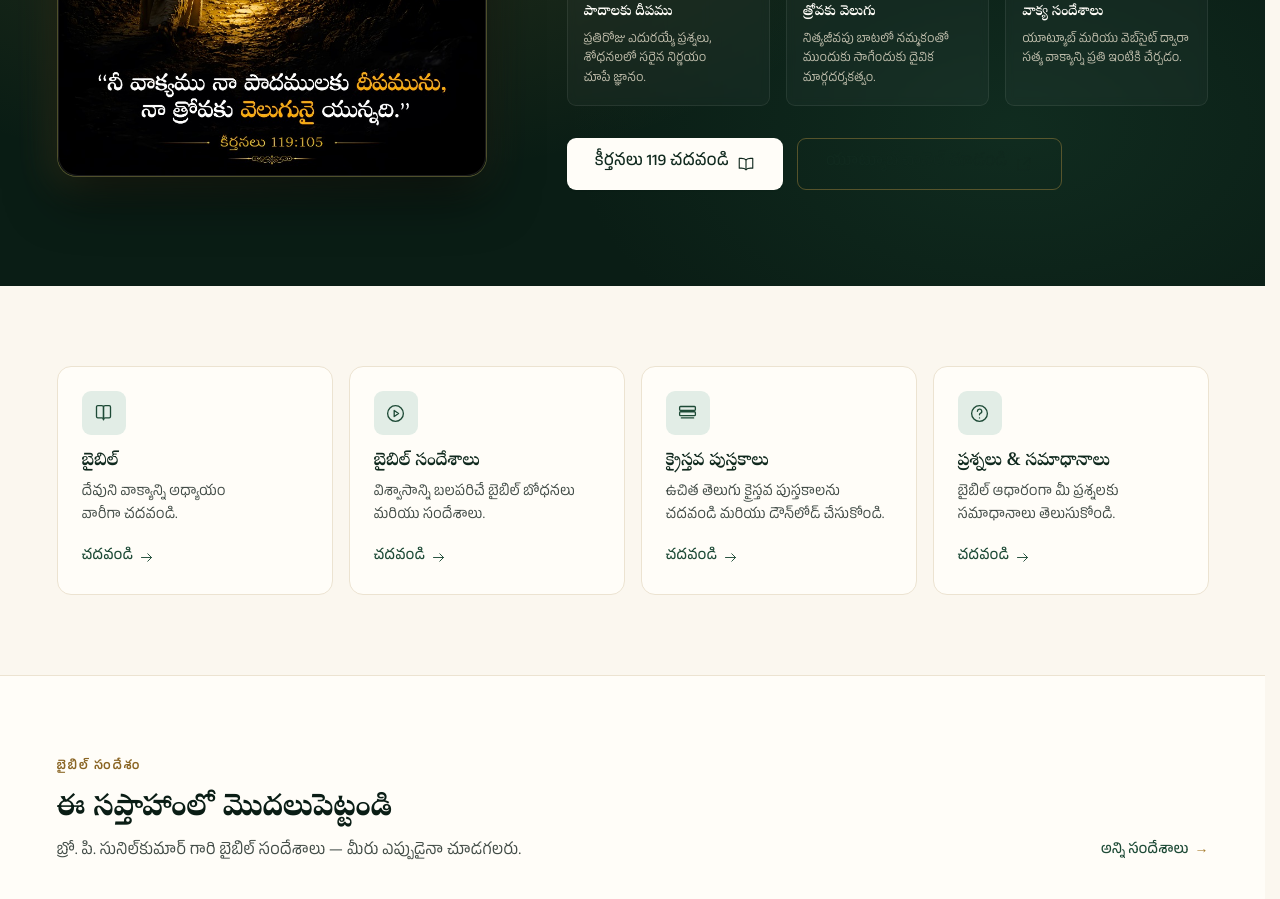
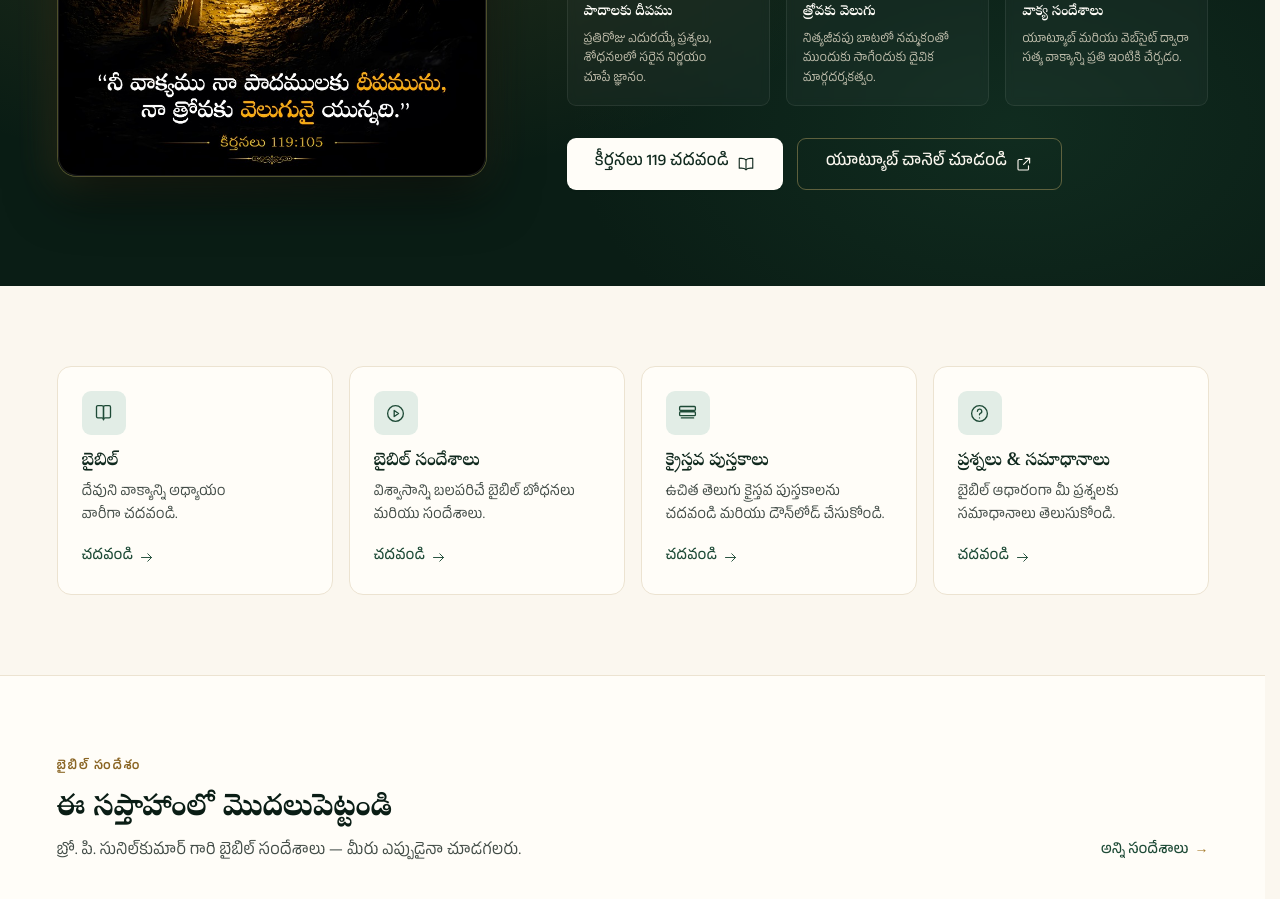
Before and after one commit to ukk1019-yhat/Bible, a React (Vite) app: page / in a window 1280 px wide. Shown: the part 1280-2179 px from the top of the page. Built offline with nearby package versions, Linux system fonts and the light colour scheme; grey boxes are pictures that could not be loaded.

Commit message:
fix(ui): ensure high-contrast cream text on dark outline buttons

```diff
--- a/src/components/ui/Button.tsx
+++ b/src/components/ui/Button.tsx
@@ -2,7 +2,7 @@ import type { ButtonHTMLAttributes, ReactNode } from 'react'
 import { Link } from 'react-router-dom'
 import { Icon, type IconName } from './Icon'
 
-export type ButtonVariant = 'primary' | 'secondary' | 'ghost' | 'onDark'
+export type ButtonVariant = 'primary' | 'secondary' | 'ghost' | 'onDark' | 'onDarkSecondary'
 export type ButtonSize = 'sm' | 'md' | 'lg'
 
 interface CommonProps {
@@ -76,6 +76,8 @@ export function Button({
     ghost: 'text-forest-800 hover:text-forest-600 px-0 sm:px-0',
     onDark:
       'bg-cream-50 text-forest-900 shadow-xs hover:bg-cream-200 hover:shadow-md',
+    onDarkSecondary:
+      'border border-gold-400/40 bg-transparent text-cream-100 hover:border-gold-300 hover:bg-white/10 hover:text-white',
   }
 
   const iconOnly = sizes[size].includes('px-3.5') && !String(children).trim()
--- a/src/pages/HomePage.tsx
+++ b/src/pages/HomePage.tsx
@@ -246,9 +246,8 @@ export function HomePage() {
                   <Button
                     href={site.youtube.channelUrl}
                     size="lg"
-                    variant="secondary"
+                    variant="onDarkSecondary"
                     icon="external"
-                    className="border-gold-500/40 text-cream-100 hover:border-gold-400 hover:bg-gold-500/10 hover:text-white"
                   >
                     యూట్యూబ్ చానెల్ చూడండి
                   </Button>
```
